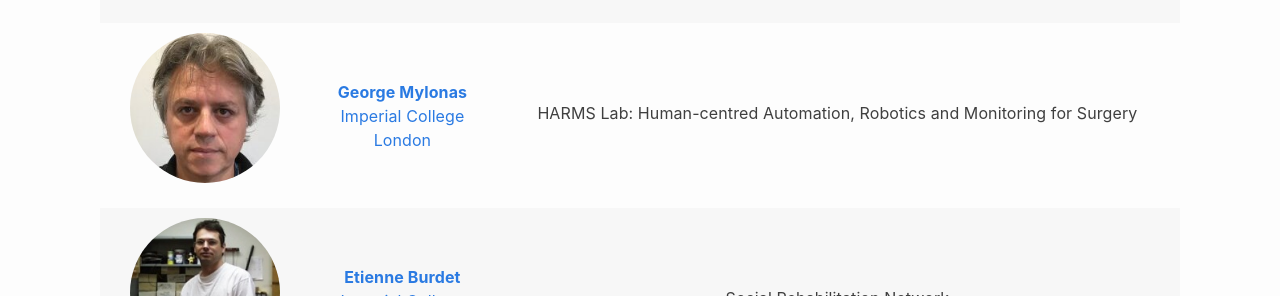
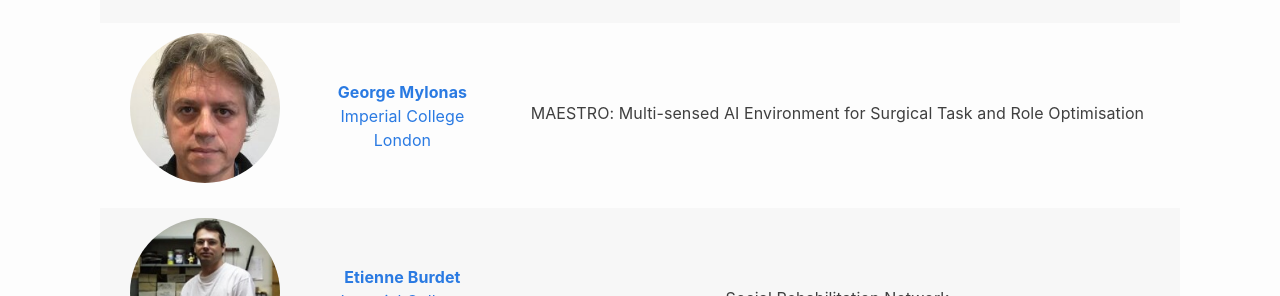
Before and after one commit to icrawearable/icrawearable.github.io, a Jekyll site: the page built from speakers.md, in a window 1280 px wide. Shown: the part 515-811 px from the top of the page. Built offline with Jekyll 4.4.1, drawn with Linux system fonts in a browser that asks for light colours.

Commit message:
Update george_mylonas.md

```diff
--- a/_speakers/george_mylonas.md
+++ b/_speakers/george_mylonas.md
@@ -23,4 +23,4 @@ img: george_mylonas.jpg
 
 <!-- Whatever you write below will show up as the speaker's bio -->
 
-HARMS Lab: Human-centred Automation, Robotics and Monitoring for Surgery
+MAESTRO: Multi-sensed AI Environment for Surgical Task and Role Optimisation
```
